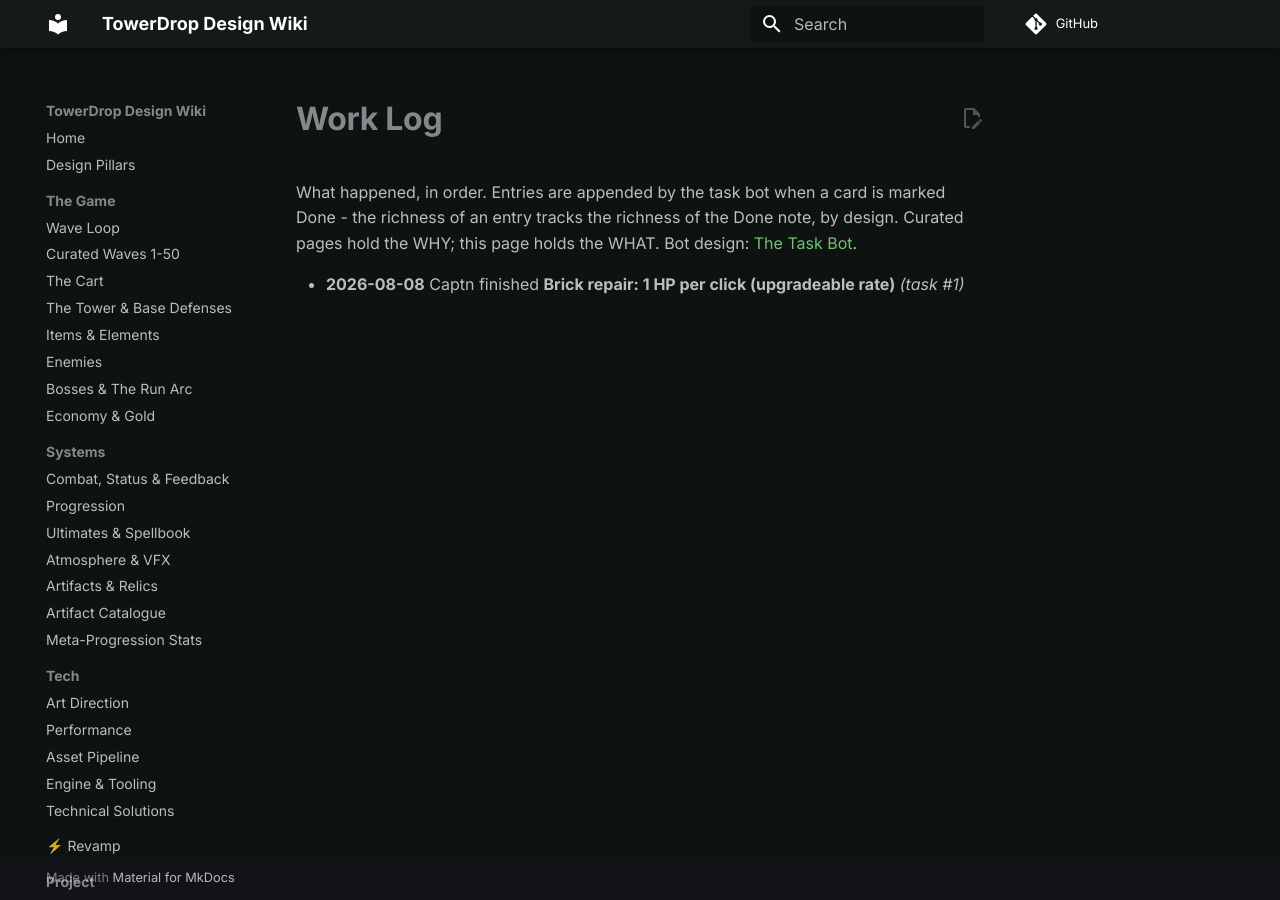
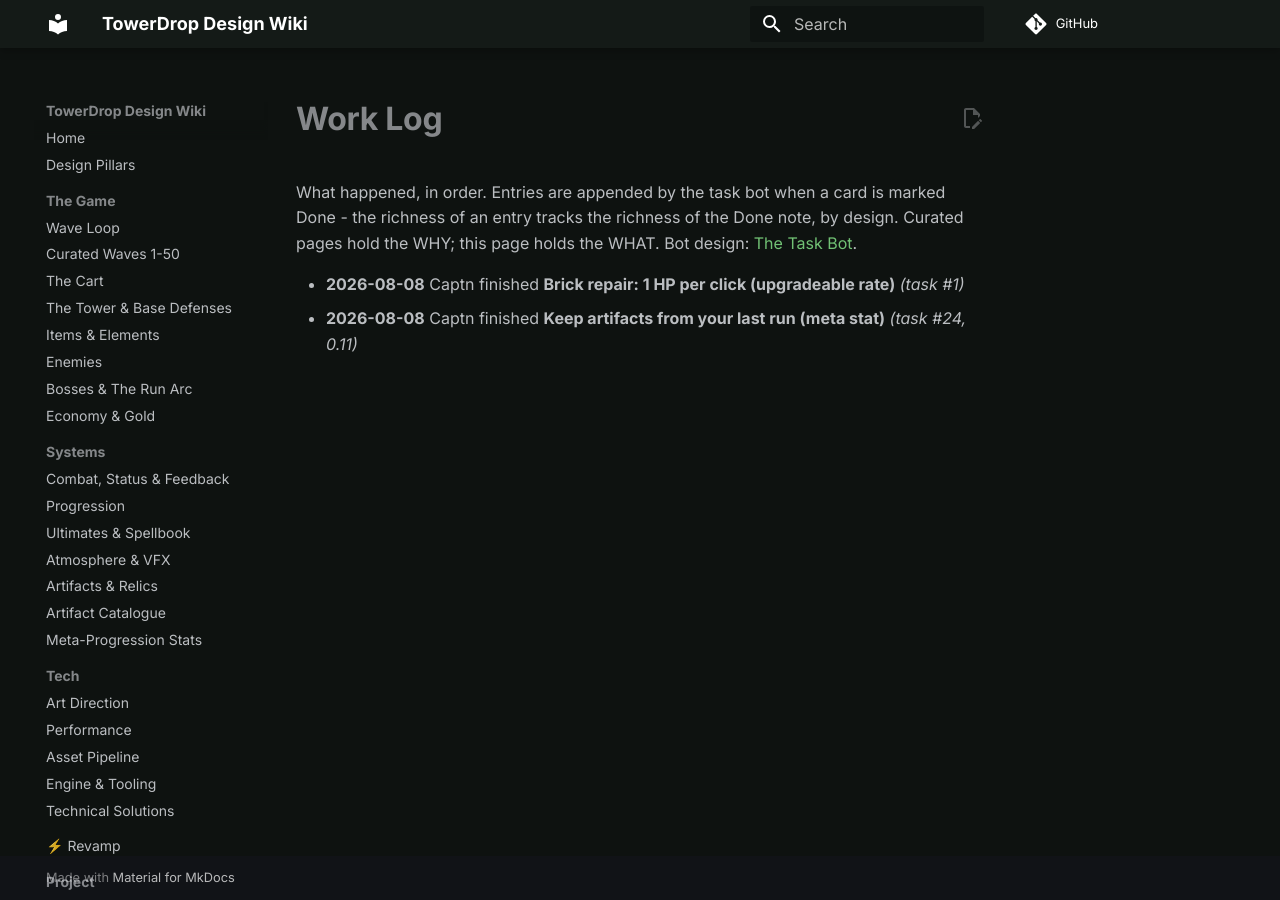
Before and after one commit to cap7n/towerdrop-docs, an MkDocs documentation site: the page built from docs/project/log.md, in a window 1280 px wide. Built offline with MkDocs 1.6.1 and Material for MkDocs 9.7.7, drawn with Linux system fonts in a browser that asks for light colours; comment, search, counter and statistics services are not loaded.

Commit message:
log: Keep artifacts from your last run (meta stat) (task #24)

```diff
--- a/docs/project/log.md
+++ b/docs/project/log.md
@@ -6,3 +6,4 @@ by design. Curated pages hold the WHY; this page holds the WHAT.
 Bot design: [The Task Bot](../tech/wiki-bot.md).
 
 - **2026-08-08** Captn finished **Brick repair: 1 HP per click (upgradeable rate)** _(task #1)_
+- **2026-08-08** Captn finished **Keep artifacts from your last run (meta stat)** _(task #24, 0.11)_
```
